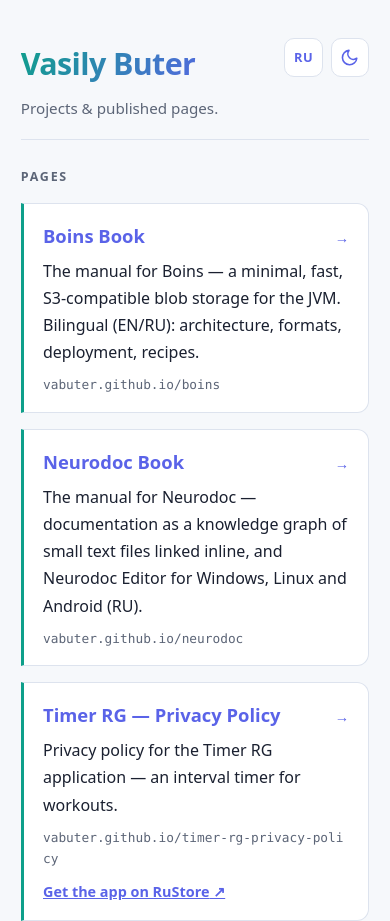
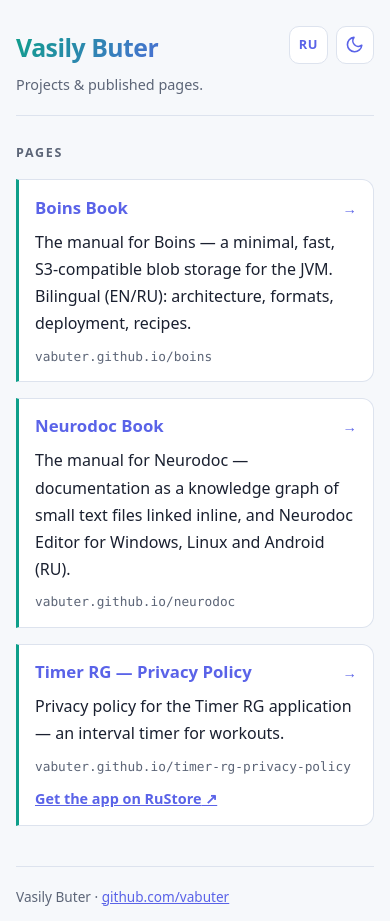
Before and after one commit to vabuter/vabuter.github.io, a plain HTML site: page index.html in a window 390 px wide. Shown: the top 921 px of the page. Drawn offline with Linux system fonts and the light colour scheme.

Commit message:
Tighten landing page header and spacing on narrow screens
Co-Authored-By: Claude Sonnet 5.5 <noreply@anthropic.com>

```diff
--- a/index.html
+++ b/index.html
@@ -89,6 +89,14 @@
   footer{margin-top:2.5rem; padding-top:1.1rem; border-top:1px solid var(--line);
     color:var(--muted); font-size:.85rem;}
   footer a{color:var(--acc2);}
+  header > div:first-child{min-width:0;}
+  @media (max-width:30rem){
+    .wrap{padding:1.6rem 1rem 3rem;}
+    h1{font-size:1.55rem;}
+    .sub{font-size:.9rem;}
+    .card{padding:.85rem 1rem;}
+    .card-title{font-size:1.05rem;}
+  }
 </style>
 </head>
 <body>
```
